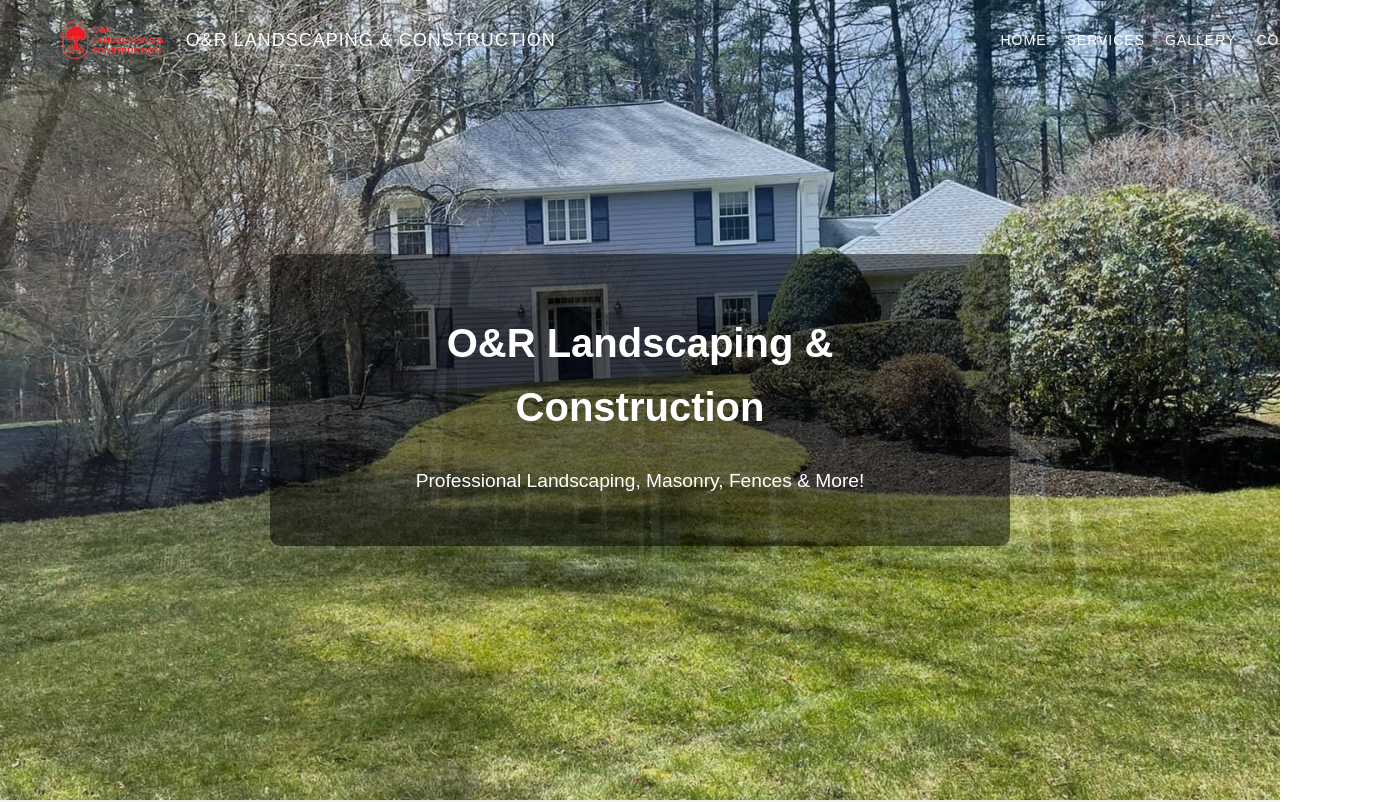
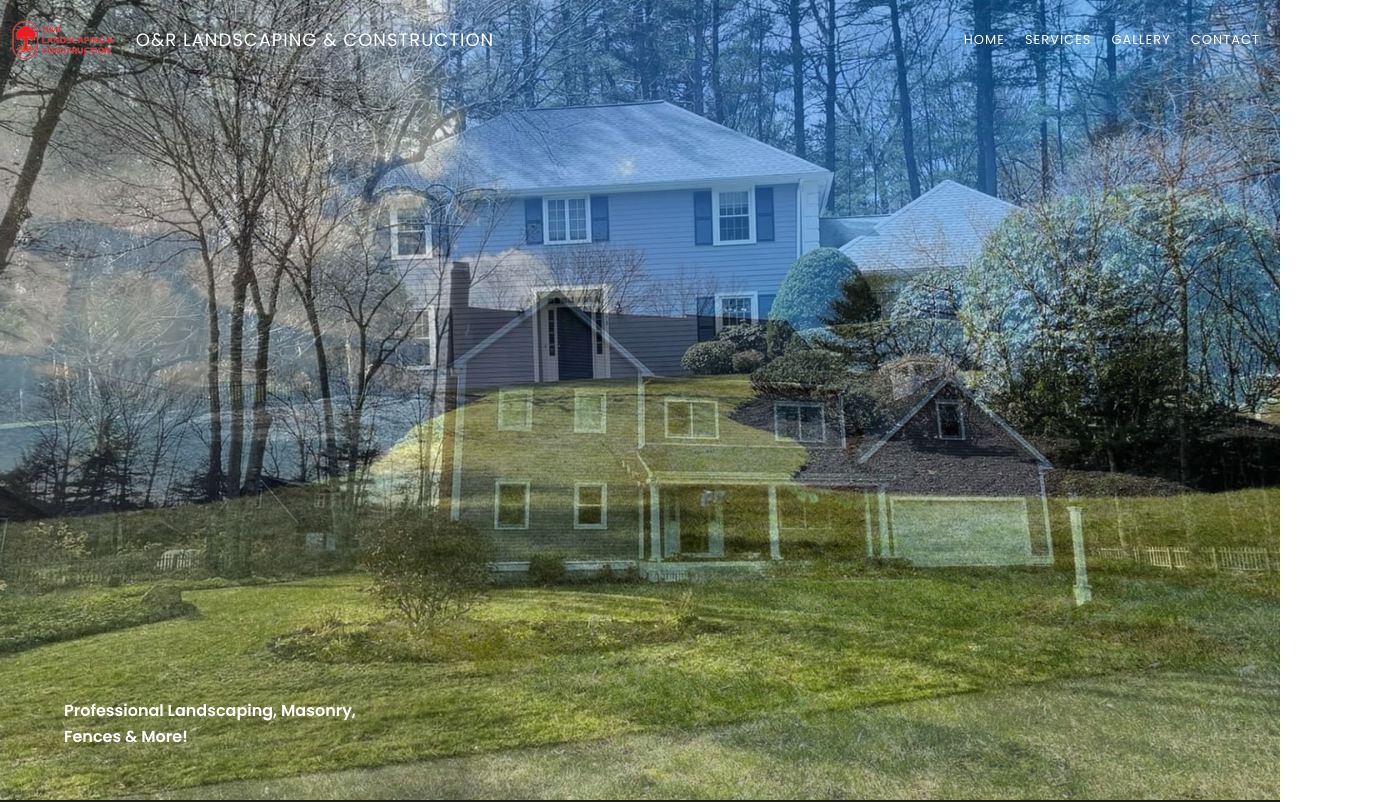
Before and after one commit to Jorwin-dev/o-r_llc, a React (Create React App) app in the folder business-landingpage/: page / in a window 1280 px wide. Shown: the top 802 px of the page, 1380 px wide, since content can reach past the window. Built offline with nearby package versions, Linux system fonts and the light colour scheme; the HTML template or start-up script is replaced by a standard one.

Commit message:
Navbar & Hero alterations

```diff
--- a/business-landingpage/src/App.js
+++ b/business-landingpage/src/App.js
@@ -6,14 +6,12 @@
 import Contact from './pages/contact/Contact';
 import Navbar from './components/navbar/Navbar';
 import Footer from './components/footer/Footer';
-import Hero from './components/hero/Hero';
 import './App.css'; // Global Styles
 
 function App() {
   return (
     <Router>
       <Navbar />
-      <Hero />
       <Routes>
         <Route path='/' element={<Home />}/>
         <Route path='/services' element={<Services />}/>
--- a/business-landingpage/src/components/hero/Hero.css
+++ b/business-landingpage/src/components/hero/Hero.css
@@ -25,20 +25,18 @@
 /* Text Overlay */
 .hero-overlay {
     position: absolute;
-    text-align: center;
+    bottom: 5%;
+    left: 5%;
+    text-align: left;
     color: white;
-    background: rgba(0, 0, 0, 0.5);
-    padding: 30px 50px;
-    border-radius: 10px;
-    max-width: 50%;
-    font-size: 1.8rem;
+    border-radius: 8px;
+    max-width: 300px;
+    font-size: 1rem;
     z-index: 2;
 }
 
 .hero-overlay h1 {
-    font-size: 2.5rem;
+    font-size: 1rem;
+    font-weight: 600;
+    font-family: 'Poppins', sans-serif;
 }
-
-.hero-overlay p {
-    font-size: 1.2rem;
-}
--- a/business-landingpage/src/components/hero/Hero.js
+++ b/business-landingpage/src/components/hero/Hero.js
@@ -29,8 +29,7 @@
 
         {/* Text Overlay */}
         <div className='hero-overlay'>
-            <h1>O&R Landscaping & Construction</h1>
-            <p>Professional Landscaping, Masonry, Fences & More!</p>
+            <h1>Professional Landscaping, Masonry, Fences & More!</h1>
         </div>
     </div>
     );
--- a/business-landingpage/src/components/navbar/navbar.css
+++ b/business-landingpage/src/components/navbar/navbar.css
@@ -6,10 +6,10 @@
   display: flex;
   justify-content: space-between;
   align-items: center;
-  padding: 20px 50px;
+  padding-top: 20px;
   background: transparent;
   color: white;
-  font-family: Arial, sans-serif;
+  font-family: 'Poppins', sans-serif;
 }
 
 .navbar-left {
@@ -31,12 +31,13 @@
 .navbar-right {
   display: flex;
   gap: 20px;
+  margin-right: 20px;
 }
 
 .navbar-right a {
   text-decoration: none;
   color: white;
-  font-size: 14px;
+  font-size: 13px;
   text-transform: uppercase;
   letter-spacing: 1px;
   transition: color 0.3s;
--- a/business-landingpage/src/index.css
+++ b/business-landingpage/src/index.css
@@ -1,8 +1,9 @@
+@import url('https://fonts.googleapis.com/css2?family=Poppins:wght@300;400;600&display=swap');
+
 body {
   margin: 0;
-  font-family: -apple-system, BlinkMacSystemFont, 'Segoe UI', 'Roboto', 'Oxygen',
-    'Ubuntu', 'Cantarell', 'Fira Sans', 'Droid Sans', 'Helvetica Neue',
-    sans-serif;
+  font-family: -apple-system, BlinkMacSystemFont 'Poppins', 'Segoe UI', 'Roboto', 'Oxygen',
+    'Ubuntu', 'Cantarell', 'Fira Sans', 'Droid Sans', 'Helvetica Neue', sans-serif;
   -webkit-font-smoothing: antialiased;
   -moz-osx-font-smoothing: grayscale;
 }
--- a/business-landingpage/src/pages/home/home.js
+++ b/business-landingpage/src/pages/home/home.js
@@ -1,13 +1,11 @@
 import React from 'react';
-import './Home.css';
+import Hero from '../../components/hero/Hero'
 
 const Home = () => {
   return (
-    <div className="home">
-      <h1>Welcome to Our Landscaping Business</h1>
-      <p>Transforming outdoor spaces into beautiful landscapes.</p>
-      <button>Get a Free Quote</button>
-    </div>
+   <div>
+    <Hero />
+   </div>
   );
 };
 
```
